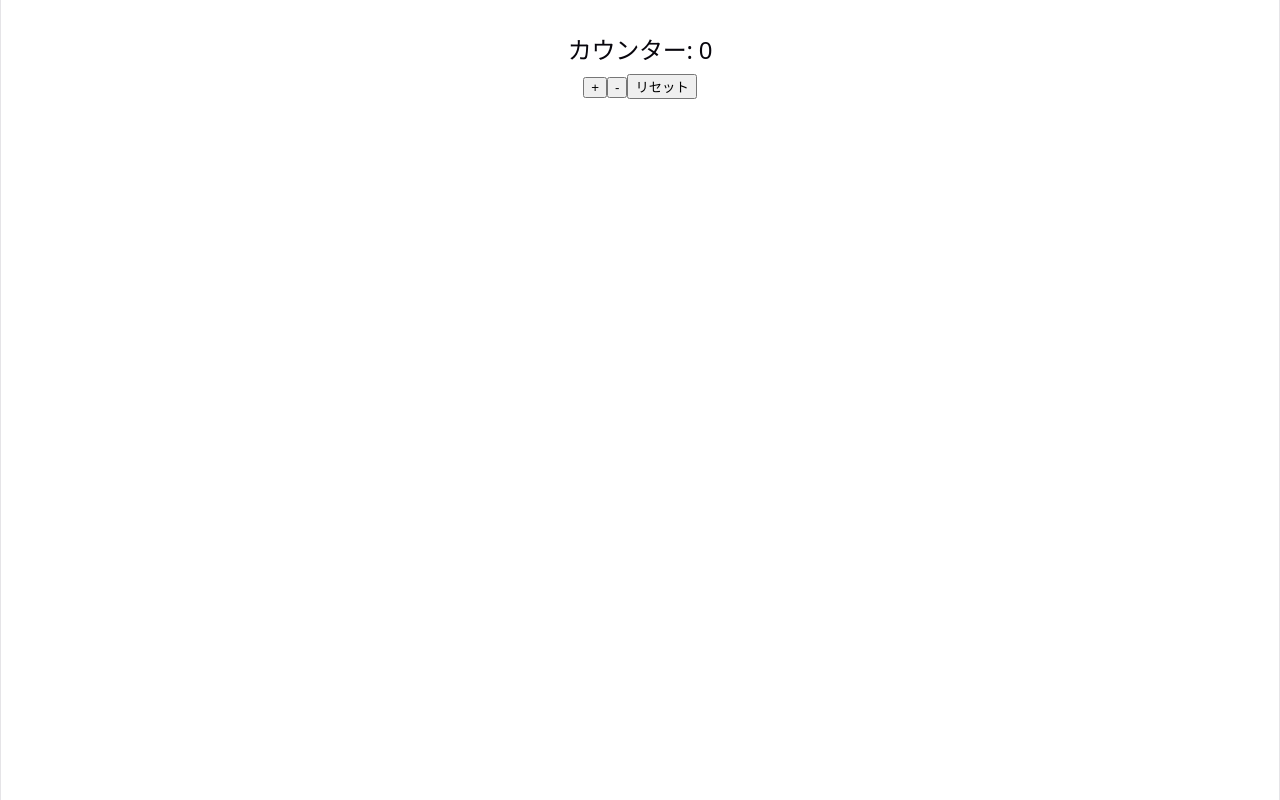
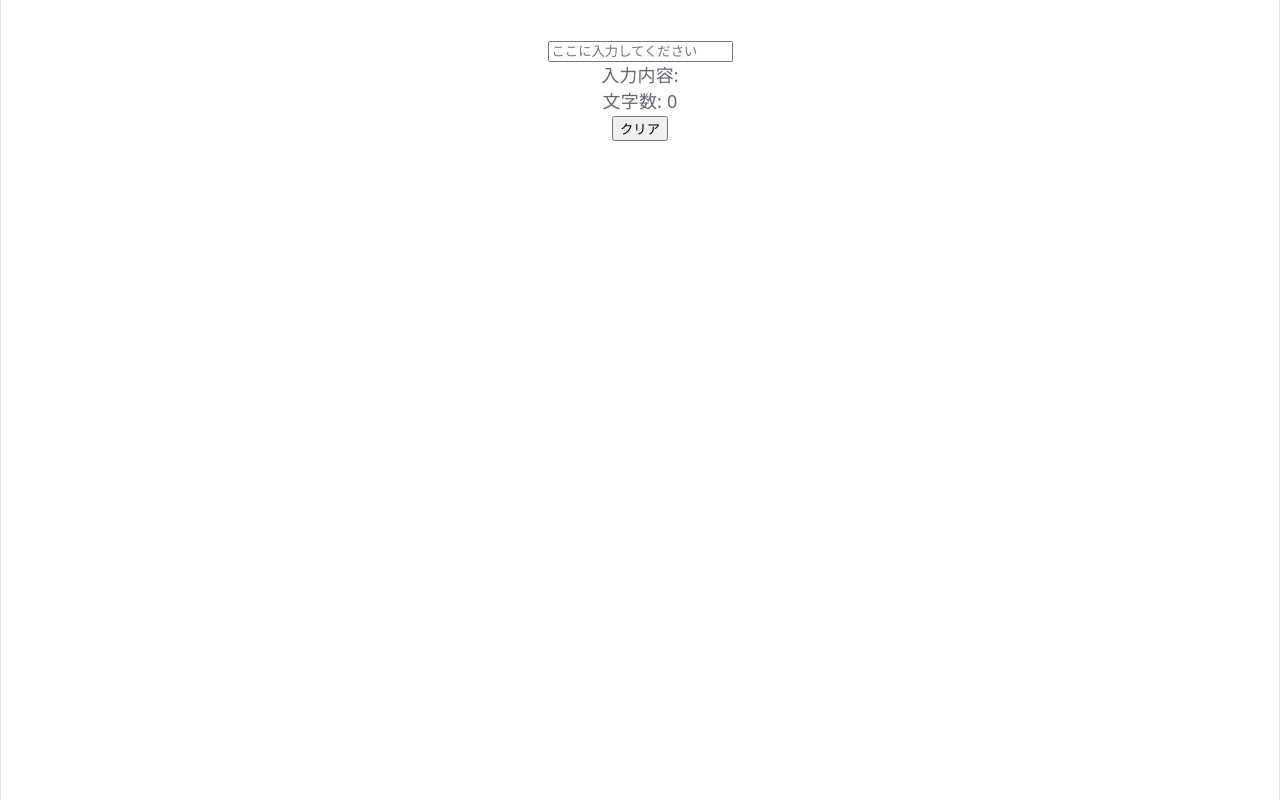
Before and after one commit to misakisoeda/react_tests, a React (Vite) app in the folder udemy-react-100/: page / in a window 1280 px wide. Built offline with nearby package versions, Linux system fonts and the light colour scheme.

Commit message:
feat: q12

```diff
--- a/udemy-react-100/src/App.tsx
+++ b/udemy-react-100/src/App.tsx
@@ -1,11 +1,11 @@
 import './App.css';
-import Question11 from './components/basic/Question11';
+import Question12 from './components/basic/Question12';
 
 function App() {
 
   return (
     <>
-      <Question11 />
+      <Question12 />
     </>
   )
 }
--- /dev/null
+++ b/udemy-react-100/src/components/basic/Question12.tsx
@@ -0,0 +1,29 @@
+import { useState, type ChangeEvent } from 'react';
+
+function TextInput() {
+  const [text, setText] = useState('');
+
+  const handleTextChange = (e: ChangeEvent<HTMLInputElement>) => {
+    setText(e.target.value);
+  }
+
+  const handleClear = () => {
+    setText('');
+  }
+
+  return (
+    <div>
+      <input
+        type="text"
+        value={text}
+        onChange={handleTextChange}
+        placeholder="ここに入力してください"
+      />
+      <p>入力内容: {text}</p>
+      <p>文字数: {text.length}</p>
+      <button onClick={handleClear}>クリア</button>
+    </div>
+  );
+}
+
+export default TextInput;
```
